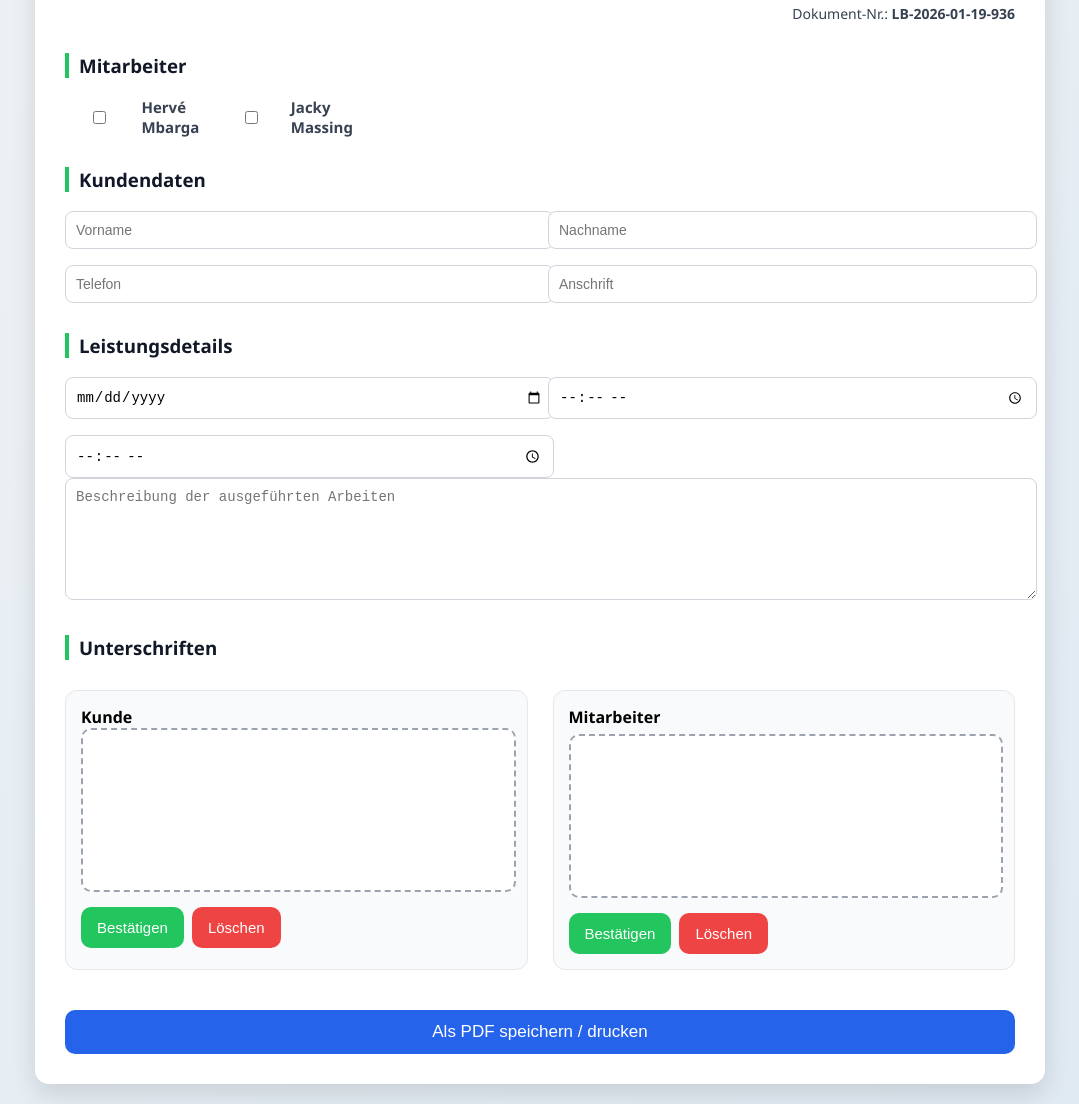
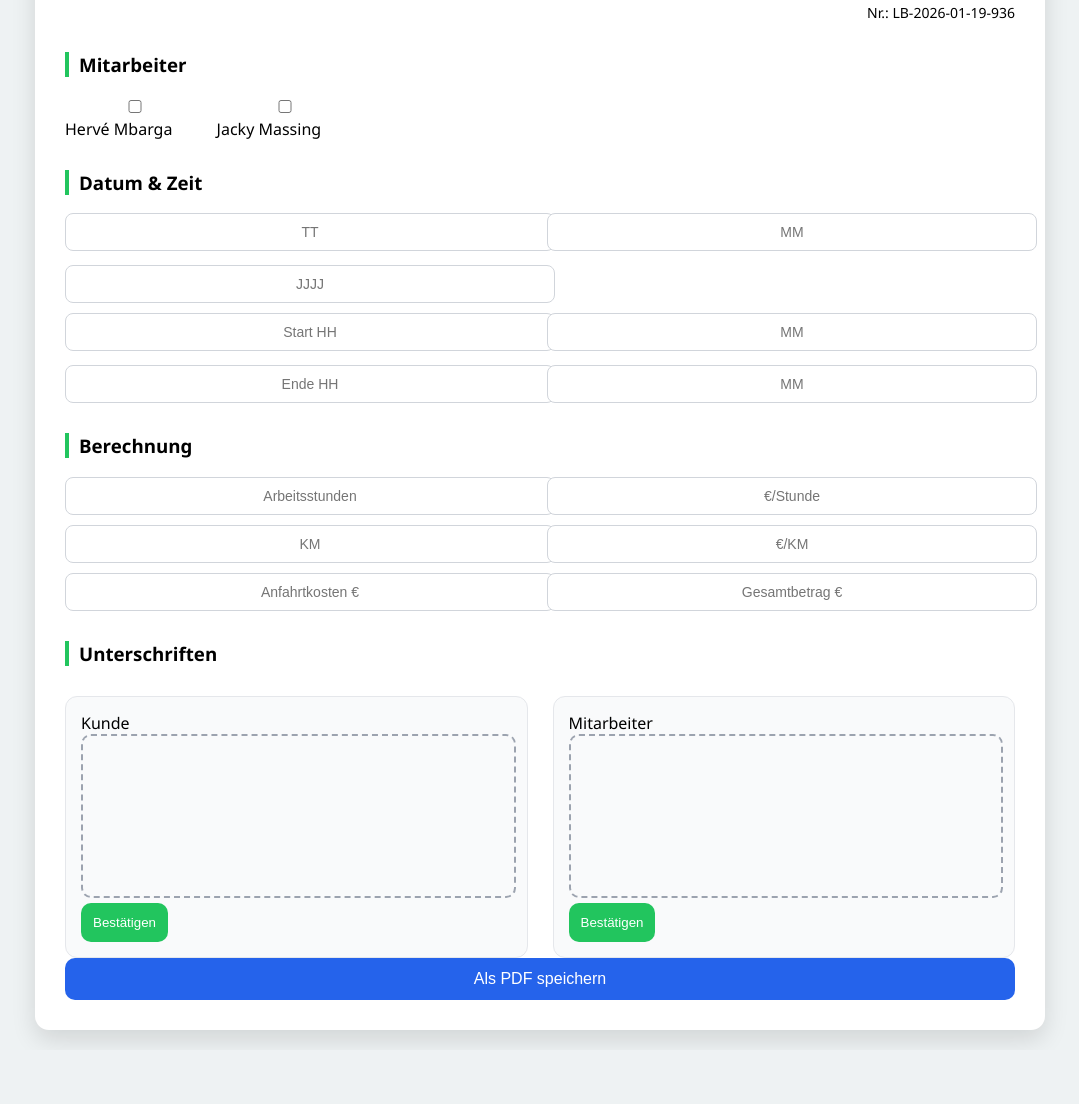
Before and after one commit to HJC2025HJ/leistungsbestaetigung, a plain HTML site: page index.html in a window 1280 px wide. Shown: the part 213-1317 px from the top of the page, without its empty margins (100-1179 px from the left). After the commit the page ends 1263 px from the top, so only its background shows below. Drawn offline with Linux system fonts and the light colour scheme.

Commit message:
index.html

```diff
--- a/index.html
+++ b/index.html
@@ -8,7 +8,7 @@
 <style>
 body{
   font-family:"Segoe UI",Arial,sans-serif;
-  background:linear-gradient(135deg,#eef2f3,#dfe9f3);
+  background:#eef2f3;
   margin:0;padding:20px
 }
 .container{
@@ -24,14 +24,13 @@ body{
   padding-bottom:15px;
   margin-bottom:25px
 }
-.logo{max-width:150px}
+.logo{max-width:140px}
 .company{font-size:14px;line-height:1.5}
 h1{text-align:center;margin:20px 0;font-size:30px}
-.meta{text-align:right;font-size:14px;color:#374151}
+.meta{text-align:right;font-size:14px}
 
 h3{
   margin-top:30px;
-  color:#111827;
   border-left:4px solid #22c55e;
   padding-left:10px
 }
@@ -39,8 +38,8 @@ h3{
 .row{
   display:grid;
   grid-template-columns:repeat(2,1fr);
-  gap:16px;
-  margin-top:12px
+  gap:14px;
+  margin-top:10px
 }
 @media(max-width:700px){
   .row{grid-template-columns:1fr}
@@ -48,27 +47,20 @@ h3{
   .logo{margin:0 auto}
 }
 
-label{font-weight:600;color:#374151}
 input,textarea{
   width:100%;
   padding:10px;
   border-radius:8px;
   border:1px solid #d1d5db;
-  font-size:14px
+  font-size:14px;
+  text-align:center
 }
-textarea{min-height:100px}
+textarea{min-height:90px;text-align:left}
 
 .emp-list{
   display:flex;
   gap:20px;
-  margin-top:10px;
   flex-wrap:wrap
-}
-.emp-item{
-  display:flex;
-  align-items:center;
-  gap:8px;
-  font-size:15px
 }
 
 .signatures{
@@ -90,32 +82,24 @@ canvas{
   height:160px;
   border:2px dashed #9ca3af;
   border-radius:10px;
-  background:#fff;
   touch-action:none
 }
 
-.sig-info{font-size:13px;margin-top:6px;color:#374151}
-.sig-actions{display:flex;gap:8px;margin-top:10px}
-
 button{
-  padding:12px 16px;
-  font-size:15px;
+  padding:12px;
   border:none;
   border-radius:10px;
-  cursor:pointer;
-  color:#fff
+  color:#fff;
+  cursor:pointer
 }
-.btn-confirm{background:#22c55e}
-.btn-delete{background:#ef4444}
-.btn-print{background:#2563eb;width:100%;font-size:17px}
-button:disabled{background:#9ca3af;cursor:not-allowed}
-
-.actions{text-align:center;margin-top:40px}
+.confirm{background:#22c55e}
+.delete{background:#ef4444}
+.print{background:#2563eb;width:100%;font-size:16px}
+button:disabled{background:#9ca3af}
 
 @media print{
-  body{background:#fff;padding:0}
-  .container{box-shadow:none;border-radius:0}
-  button,.sig-actions,.actions{display:none}
+  button{display:none}
+  body{background:#fff}
   canvas{border:1px solid #000}
 }
 </style>
@@ -134,104 +118,103 @@ button:disabled{background:#9ca3af;cursor:not-allowed}
 </div>
 
 <h1>Leistungsbestätigung</h1>
-<div class="meta">Dokument-Nr.: <strong id="docNr"></strong></div>
+<div class="meta">Nr.: <span id="docNr"></span></div>
 
 <h3>Mitarbeiter</h3>
 <div class="emp-list">
-  <label class="emp-item">
-    <input type="checkbox" value="Hervé Mbarga" class="emp"> Hervé Mbarga
-  </label>
-  <label class="emp-item">
-    <input type="checkbox" value="Jacky Massing" class="emp"> Jacky Massing
-  </label>
+  <label><input type="checkbox" class="emp" value="Hervé Mbarga"> Hervé Mbarga</label>
+  <label><input type="checkbox" class="emp" value="Jacky Massing"> Jacky Massing</label>
 </div>
 
-<h3>Kundendaten</h3>
+<h3>Datum & Zeit</h3>
 <div class="row">
-  <input placeholder="Vorname">
-  <input placeholder="Nachname">
-  <input placeholder="Telefon">
-  <input placeholder="Anschrift">
+  <input id="d" maxlength="2" placeholder="TT">
+  <input id="m" maxlength="2" placeholder="MM">
+  <input id="y" maxlength="4" placeholder="JJJJ">
 </div>
 
-<h3>Leistungsdetails</h3>
 <div class="row">
-  <input type="date">
-  <input type="time">
-  <input type="time">
+  <input id="sh" maxlength="2" placeholder="Start HH">
+  <input id="sm" maxlength="2" placeholder="MM">
+  <input id="eh" maxlength="2" placeholder="Ende HH">
+  <input id="em" maxlength="2" placeholder="MM">
 </div>
-<textarea placeholder="Beschreibung der ausgeführten Arbeiten"></textarea>
+
+<h3>Berechnung</h3>
+<div class="row">
+  <input id="hours" readonly placeholder="Arbeitsstunden">
+  <input id="rate" placeholder="€/Stunde">
+</div>
+<div class="row">
+  <input id="km" placeholder="KM">
+  <input id="kmrate" placeholder="€/KM">
+</div>
+<div class="row">
+  <input id="travel" readonly placeholder="Anfahrtkosten €">
+  <input id="total" readonly placeholder="Gesamtbetrag €">
+</div>
 
 <h3>Unterschriften</h3>
 <div class="signatures">
-
 <div class="signature-box">
-  <strong>Kunde</strong>
-  <canvas id="sigKunde"></canvas>
-  <div class="sig-info" id="kundeInfo"></div>
-  <div class="sig-actions">
-    <button class="btn-confirm" id="kConfirm">Bestätigen</button>
-    <button class="btn-delete" id="kClear">Löschen</button>
-  </div>
+  Kunde
+  <canvas id="sigK"></canvas>
+  <button class="confirm" id="kc">Bestätigen</button>
+</div>
+<div class="signature-box">
+  Mitarbeiter
+  <div id="empNames"></div>
+  <canvas id="sigM"></canvas>
+  <button class="confirm" id="mc">Bestätigen</button>
+</div>
 </div>
 
-<div class="signature-box">
-  <strong>Mitarbeiter</strong>
-  <div class="sig-info" id="empNames"></div>
-  <canvas id="sigMit"></canvas>
-  <div class="sig-info" id="mitInfo"></div>
-  <div class="sig-actions">
-    <button class="btn-confirm" id="mConfirm">Bestätigen</button>
-    <button class="btn-delete" id="mClear">Löschen</button>
-  </div>
-</div>
-
-</div>
-
-<div class="actions">
-  <button class="btn-print" onclick="window.print()">Als PDF speichern / drucken</button>
-</div>
-
+<button class="print" onclick="window.print()">Als PDF speichern</button>
 </div>
 
 <script>
-const now=new Date();
-docNr.innerText="LB-"+now.toISOString().slice(0,10)+"-"+Math.floor(Math.random()*1000);
+docNr.textContent="LB-"+new Date().toISOString().slice(0,10)+"-"+Math.floor(Math.random()*1000);
 
-function sign(canvas){
-  const ctx=canvas.getContext("2d");
-  let d=false;
-  canvas.addEventListener("pointerdown",()=>d=true);
-  canvas.addEventListener("pointerup",()=>{d=false;ctx.beginPath()});
-  canvas.addEventListener("pointermove",e=>{
+// auto jump
+function jump(a,b,l){a.oninput=()=>a.value.length>=l&&b.focus()}
+jump(d,m,2);jump(m,y,2);
+jump(sh,sm,2);jump(sm,eh,2);jump(eh,em,2);
+
+// calc
+function calc(){
+  if(sh.value&&sm.value&&eh.value&&em.value){
+    let s=sh.value*60+ +sm.value;
+    let e=eh.value*60+ +em.value;
+    hours.value=Math.max(0,(e-s)/60).toFixed(2);
+  }
+  travel.value=(km.value*kmrate.value||0).toFixed(2);
+  total.value=((hours.value*rate.value||0)+(+travel.value||0)).toFixed(2);
+}
+document.querySelectorAll("input").forEach(i=>i.oninput=calc);
+
+// signature
+function sign(c){
+  const x=c.getContext("2d");let d=false;
+  c.onpointerdown=()=>d=true;
+  c.onpointerup=()=>{d=false;x.beginPath()};
+  c.onpointermove=e=>{
     if(!d)return;
-    const r=canvas.getBoundingClientRect();
-    ctx.lineWidth=2;
-    ctx.lineCap="round";
-    ctx.lineTo(e.clientX-r.left,e.clientY-r.top);
-    ctx.stroke();
-    ctx.beginPath();
-    ctx.moveTo(e.clientX-r.left,e.clientY-r.top);
-  });
+    let r=c.getBoundingClientRect();
+    x.lineTo(e.clientX-r.left,e.clientY-r.top);
+    x.stroke();x.beginPath();
+    x.moveTo(e.clientX-r.left,e.clientY-r.top);
+  }
 }
+sign(sigK);sign(sigM);
 
-sign(sigKunde);
-sign(sigMit);
-
-kConfirm.onclick=()=>{
-  sigKunde.style.pointerEvents="none";
-  kundeInfo.innerText="Elektronisch signiert am "+new Date().toLocaleString();
-  kConfirm.disabled=kClear.disabled=true;
-};
-
-mConfirm.onclick=()=>{
-  const emps=[...document.querySelectorAll(".emp:checked")].map(e=>e.value);
-  if(!emps.length){alert("Bitte mindestens einen Mitarbeiter auswählen");return;}
-  empNames.innerText=emps.join(" & ");
-  sigMit.style.pointerEvents="none";
-  mitInfo.innerText="Elektronisch signiert von "+emps.join(" & ")+" am "+new Date().toLocaleString();
-  mConfirm.disabled=mClear.disabled=true;
-};
+kc.onclick=()=>{sigK.style.pointerEvents="none";kc.disabled=true}
+mc.onclick=()=>{
+  let e=[...document.querySelectorAll(".emp:checked")].map(x=>x.value);
+  if(!e.length)return alert("Mitarbeiter auswählen");
+  empNames.textContent=e.join(" & ");
+  sigM.style.pointerEvents="none";
+  mc.disabled=true;
+}
 </script>
 </body>
 </html>
```
